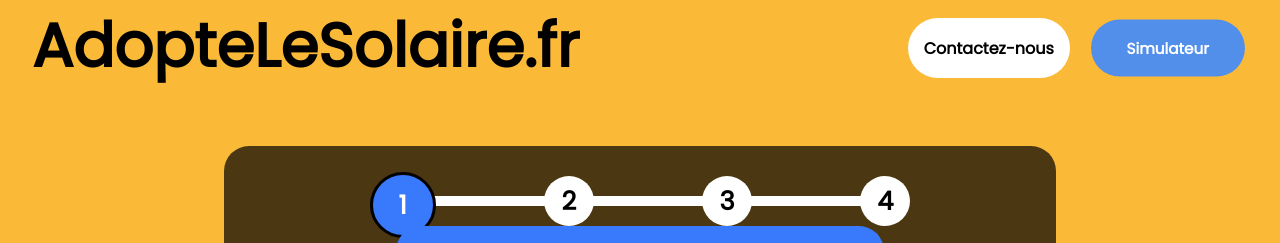
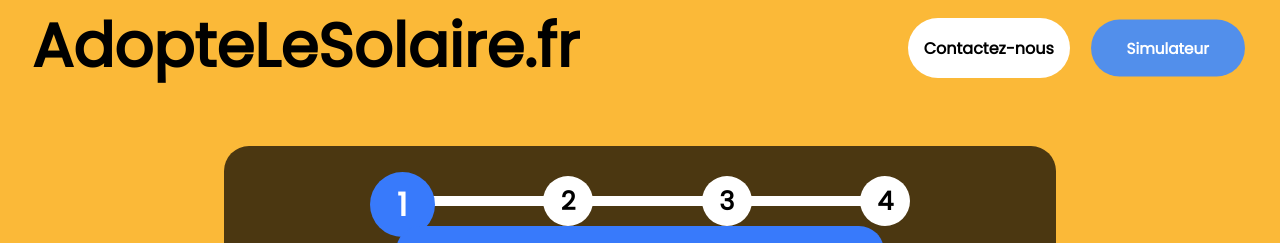
Before and after one commit to MasterPampa/AdopteLeSolaire, a React app in the folder adoptelesolaire/: page / in a window 1280 px wide. Shown: the top 243 px of the page. Built offline with nearby package versions, Linux system fonts and the light colour scheme.

Commit message:
redesign

```diff
--- a/adoptelesolaire/src/components/form/form.scss
+++ b/adoptelesolaire/src/components/form/form.scss
@@ -42,11 +42,11 @@
         }
         .selected{
             background-color: #387AFB;
-            width: 60px;
-            height: 60px;
+            width: 65px;
+            height: 65px;
             color: white;
+            font-size: 2.5vw;
             transform: translateY(-4px);
-            border: 3px solid black;
 
         }
     }
```
Also changed, not shown: adoptelesolaire/src/components/form/form.css.
